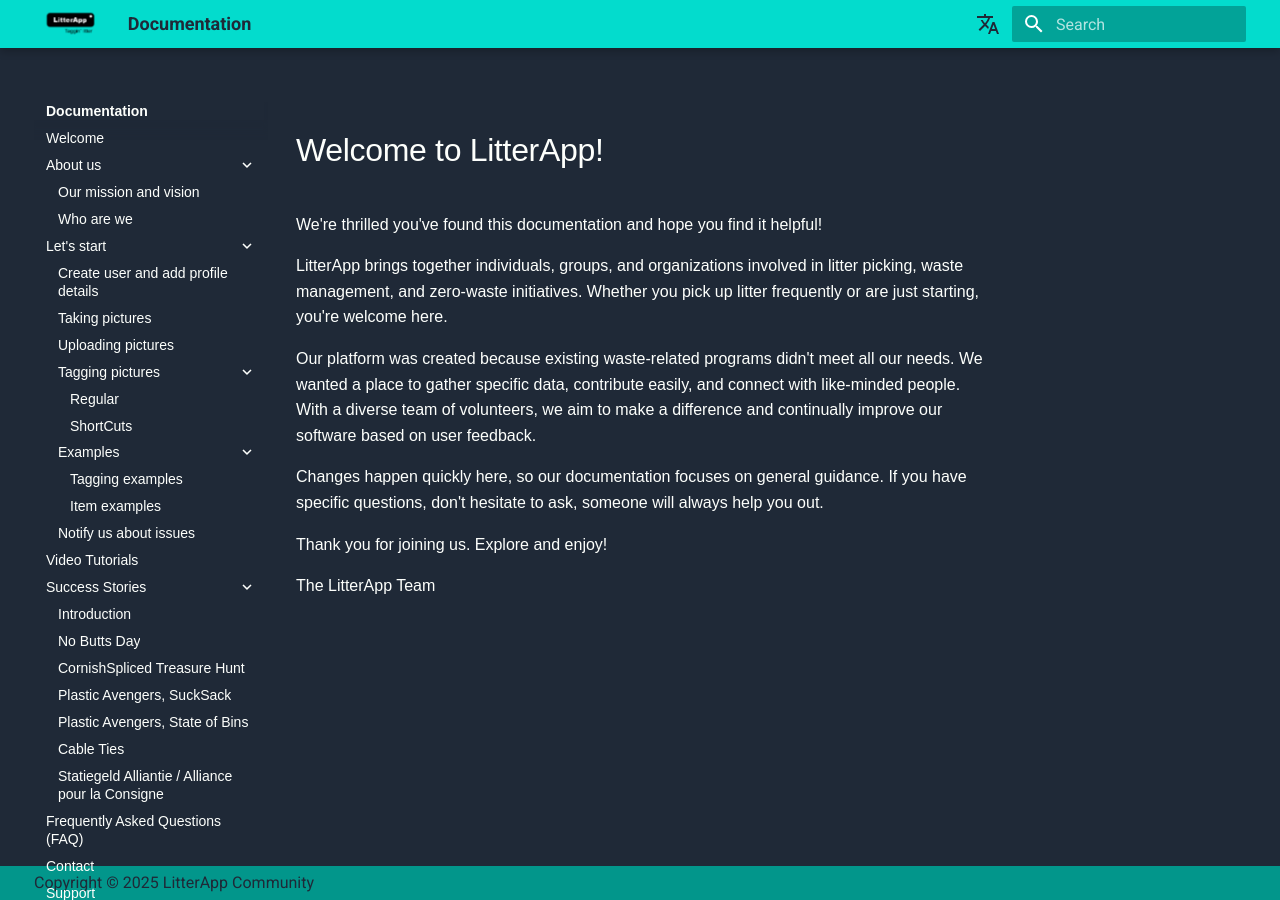
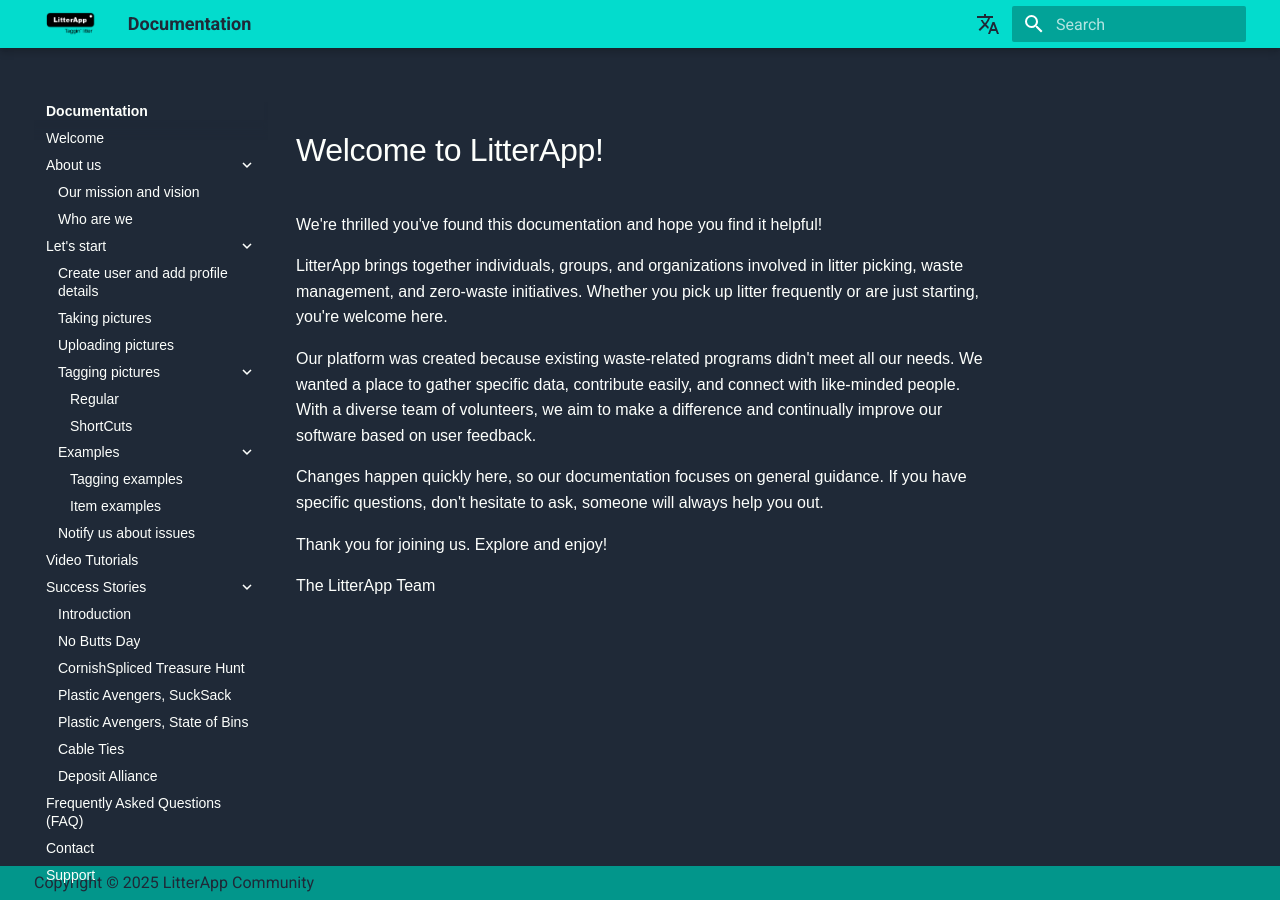
Before and after one commit to phummelen/littertagger-docs, an MkDocs documentation site: the page built from documentation/docs/en/index.md, in a window 1280 px wide. Built offline with MkDocs 1.6.1 and Material for MkDocs 9.7.7, drawn with Linux system fonts in a browser that asks for light colours; comment, search, counter and statistics services are not loaded.

Commit message:
Update mkdocs.yml
naam van event aangepast naar Engels.

```diff
--- a/documentation/config/en/mkdocs.yml
+++ b/documentation/config/en/mkdocs.yml
@@ -68,7 +68,7 @@ nav:
     - Plastic Avengers, SuckSack: 50_SuckSack.md
     - Plastic Avengers, State of Bins: 50_NPT.md
     - Cable Ties: 50_tiewraps-in-Steenwijk.md
-    - Statiegeld Alliantie / Alliance pour la Consigne: 50_StatiegeldAlliantie.md
+    - Deposit Alliance: 50_StatiegeldAlliantie.md
 - Frequently Asked Questions (FAQ): 90_Faq.md
 - Contact: 90_Contact.md
 - Support: 95_Support.md
```
